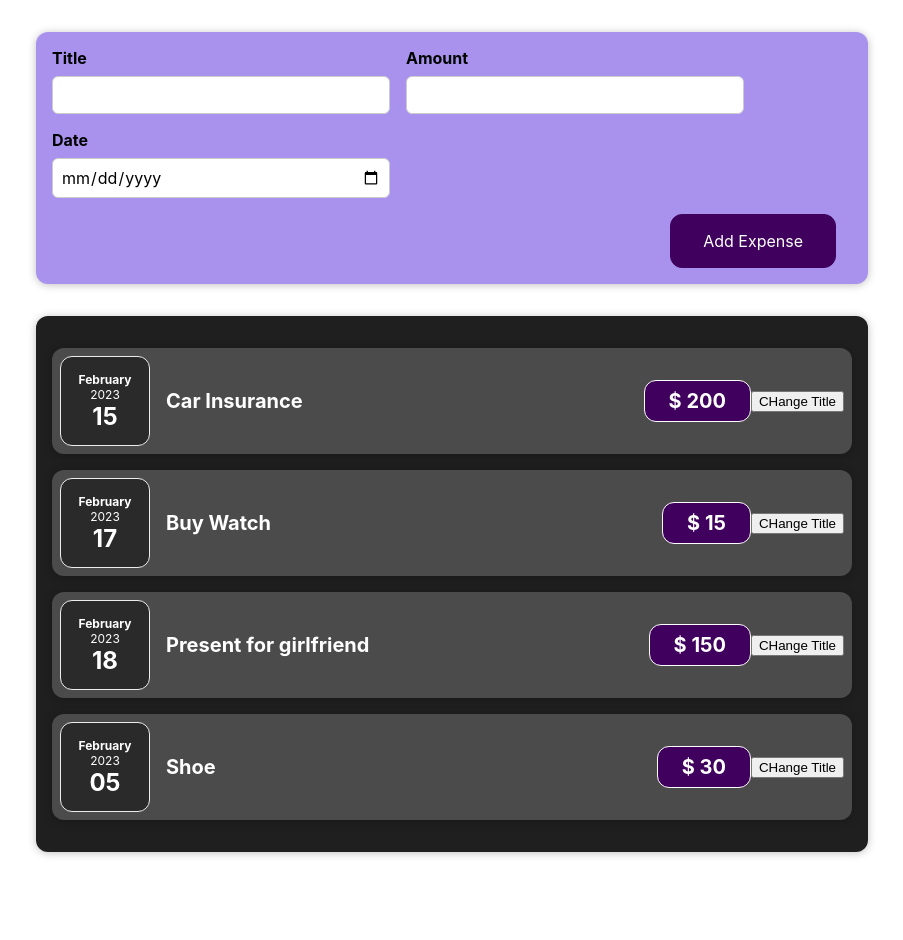
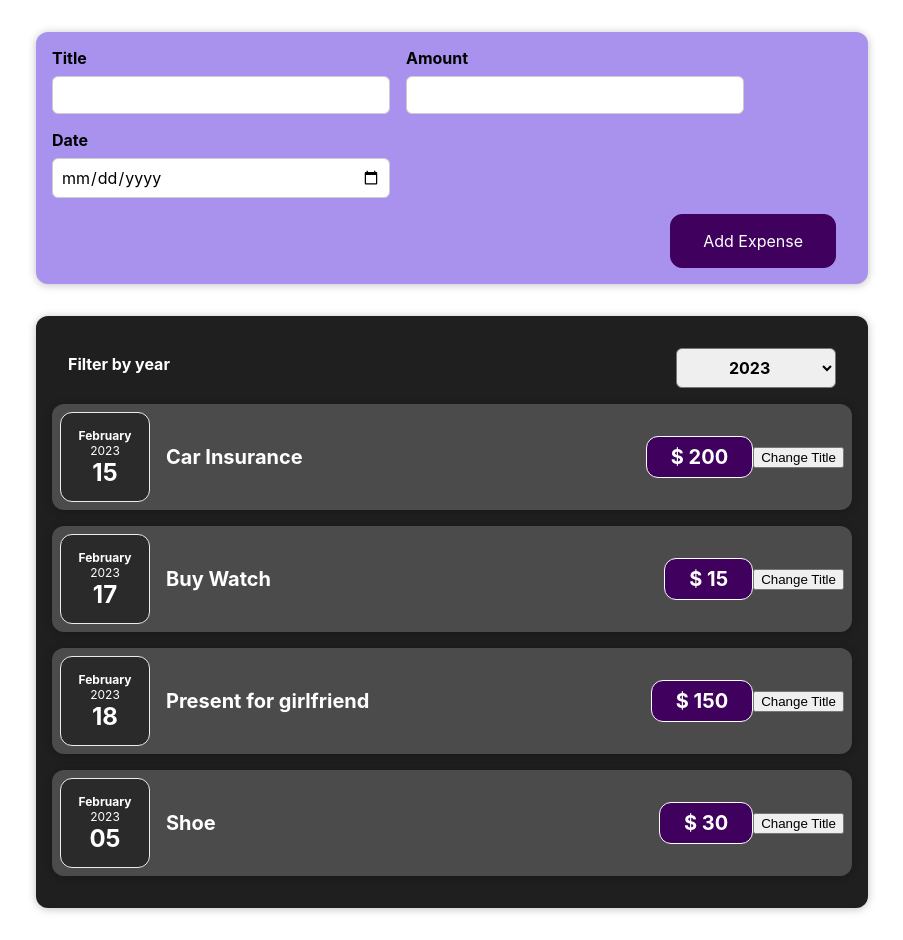
Before and after one commit to Ye99-AungKhant/expensetracker-react, a React (Create React App) app: page / in a window 1280 px wide. Shown: the whole page, without its empty margins (188-1091 px from the left). Before the commit the page ends 884 px from the top, so only its background shows below. Built offline with nearby package versions, Linux system fonts and the light colour scheme.

Commit message:
child to parent props

```diff
--- a/src/App.js
+++ b/src/App.js
@@ -11,9 +11,13 @@
     { id: 4, title: "Shoe", amount: 30, date: new Date(2023, 1, 5) },
   ]
 
+  const addExpenseHandler = (expense) => {
+    console.log(expense);
+  }
+
   return (
     <div>
-      <NewExpense />
+      <NewExpense onAddExpense={addExpenseHandler} />
       <Expense items={expenses} />
     </div>
   );
--- a/src/components/Expenses/Expense.js
+++ b/src/components/Expenses/Expense.js
@@ -1,10 +1,20 @@
 import ExpenseItem from "./ExpenseItem"
 import './Expense.css'
 import Card from "../UI/Card"
+import ExpenseFilter from "./ExpenseFilter"
+import React, { useState } from "react"
 
 const Expense = (props) => {
+
+    const [filteredYear, setFilteredYear] = useState('2023')
+
+    const filterChangeHandler = (selectedYear) => {
+        setFilteredYear(selectedYear)
+    }
+
     return (
         <Card className="expenses">
+            <ExpenseFilter selected={filteredYear} onChangeFilter={filterChangeHandler} />
             {props.items.map((item) => {
                 return (
                     <ExpenseItem
--- /dev/null
+++ b/src/components/Expenses/ExpenseFilter.css
@@ -0,0 +1,24 @@
+.expenses-filter {
+  color: white;
+  padding: 0 1rem;
+}
+
+.expenses-filter__control {
+  display: flex;
+  width: 100%;
+  align-items: center;
+  justify-content: space-between;
+  margin: 1rem 0;
+}
+
+.expenses-filter label {
+  font-weight: bold;
+  margin-bottom: 0.5rem;
+}
+
+.expenses-filter select {
+  font: inherit;
+  padding: 0.5rem 3rem;
+  font-weight: bold;
+  border-radius: 6px;
+}
--- /dev/null
+++ b/src/components/Expenses/ExpenseFilter.js
@@ -0,0 +1,26 @@
+import React from "react";
+import './ExpenseFilter.css'
+
+const ExpenseFilter = (props) => {
+
+    const dropdownChangeHandler = (event) => {
+        props.onChangeFilter(event.target.value)
+    }
+
+    return (
+        <div className='expenses-filter'>
+            <div className='expenses-filter__control'>
+                <label>Filter by year</label>
+                <select onChange={dropdownChangeHandler}>
+                    <option value='2023'>2023</option>
+                    <option value='2022'>2022</option>
+                    <option value='2021'>2021</option>
+                    <option value='2020'>2020</option>
+                    <option value='2019'>2019</option>
+                </select>
+            </div>
+        </div>
+    )
+}
+
+export default ExpenseFilter
--- a/src/components/Expenses/ExpenseItem.js
+++ b/src/components/Expenses/ExpenseItem.js
@@ -17,7 +17,7 @@
                 <h2>{title}</h2>
                 <div className="expense-item__price">$ {props.amount}</div>
             </div>
-            <button onClick={clickHandler}>CHange Title</button>
+            <button onClick={clickHandler}>Change Title</button>
         </Card>
     )
 }
--- a/src/components/NewExpense/NewExpense.js
+++ b/src/components/NewExpense/NewExpense.js
@@ -2,10 +2,20 @@
 import './NewExpense.css'
 import NewExpenseForm from "./NewExpenseForm";
 
-const NewExpense = () => {
+const NewExpense = (props) => {
+
+    const saveExpenseDateHandler = (enteredExpenseData) => {
+        const expenseData = {
+            ...enteredExpenseData,
+            id: Math.random().toString()
+        }
+        props.onAddExpense(expenseData)
+        console.log(expenseData);
+    }
+
     return (
         <div className="new-expense">
-            <NewExpenseForm />
+            <NewExpenseForm onSaveExpenseData={saveExpenseDateHandler} />
         </div>
     )
 }
--- a/src/components/NewExpense/NewExpenseForm.js
+++ b/src/components/NewExpense/NewExpenseForm.js
@@ -1,38 +1,84 @@
 import React, { useState } from "react";
 import './NewExpenseForm.css';
 
-const NewExpenseForm = () => {
+const NewExpenseForm = (props) => {
 
     const [enteredTitle, setEnteredTitle] = useState('')
     const [enteredAmount, setEnteredAmount] = useState('')
     const [enteredDate, setEnteredDate] = useState('')
 
+    // const [userInput, setUserInput] = useState({
+    //     enteredTitle: '',
+    //     enteredAmount: '',
+    //     enteredDate: ''
+    // })
+
     const titleChangeHandler = (event) => {
         setEnteredTitle(event.target.value)
+        // setUserInput({
+        //     ...userInput,
+        //     enteredTitle: event.target.value
+        // })
     }
 
     const amountChangeHandler = (event) => {
         setEnteredAmount(event.target.value)
+        // setUserInput({
+        //     ...userInput,
+        //     enteredAmount: event.target.value
+        // })
     }
 
     const dateChangeHandler = (event) => {
         setEnteredDate(event.target.value)
+        // setUserInput({
+        //     ...userInput,
+        //     enteredDate: event.target.value
+        // })
+    }
+
+    const submitHandler = (event) => {
+        event.preventDefault()
+
+        const expenseData = {
+            title: enteredTitle,
+            amount: enteredAmount,
+            date: new Date(enteredDate)
+        }
+        console.log(expenseData);
+        props.onSaveExpenseData(expenseData)
+        setEnteredTitle('')
+        setEnteredAmount('')
+        setEnteredDate('')
     }
 
     return (
-        <form>
+        <form onSubmit={submitHandler}>
             <div className="new-expense__controls">
                 <div className="new-expense__control">
                     <label>Title</label>
-                    <input type="text" onChange={titleChangeHandler} />
+                    <input type="text"
+                        value={enteredTitle}
+                        onChange={titleChangeHandler}
+                    />
                 </div>
                 <div className="new-expense__control">
                     <label>Amount</label>
-                    <input type="number" min="0.01" step="0.01" onChange={amountChangeHandler} />
+                    <input type="number"
+                        value={enteredAmount}
+                        min="0.01"
+                        step="0.01"
+                        onChange={amountChangeHandler}
+                    />
                 </div>
                 <div className="new-expense__control">
                     <label>Date</label>
-                    <input type="date" min="2019-1-1" max="2023-12-31" onChange={dateChangeHandler} />
+                    <input type="date"
+                        value={enteredDate}
+                        min="2019-1-1"
+                        max="2023-12-31"
+                        onChange={dateChangeHandler}
+                    />
                 </div>
             </div>
             <div className="new-expense__actions">
```
